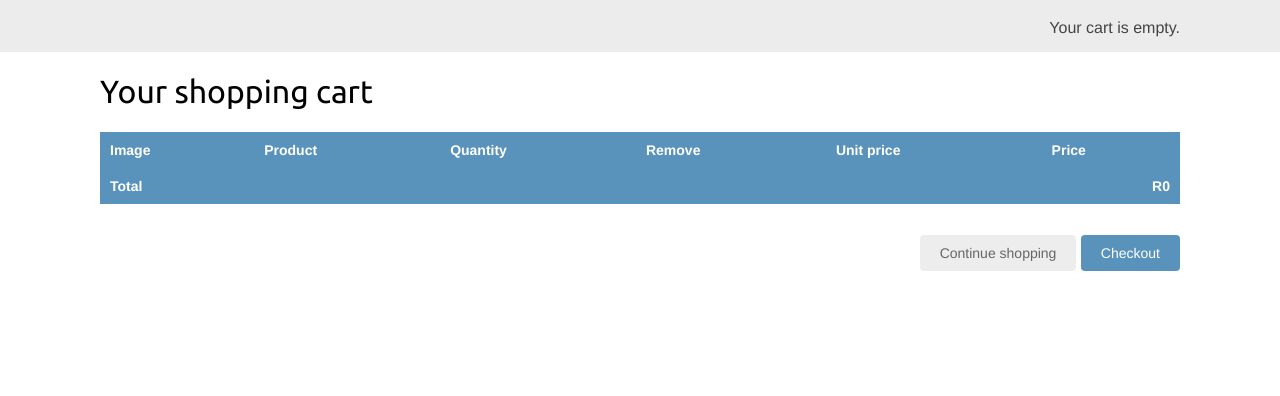
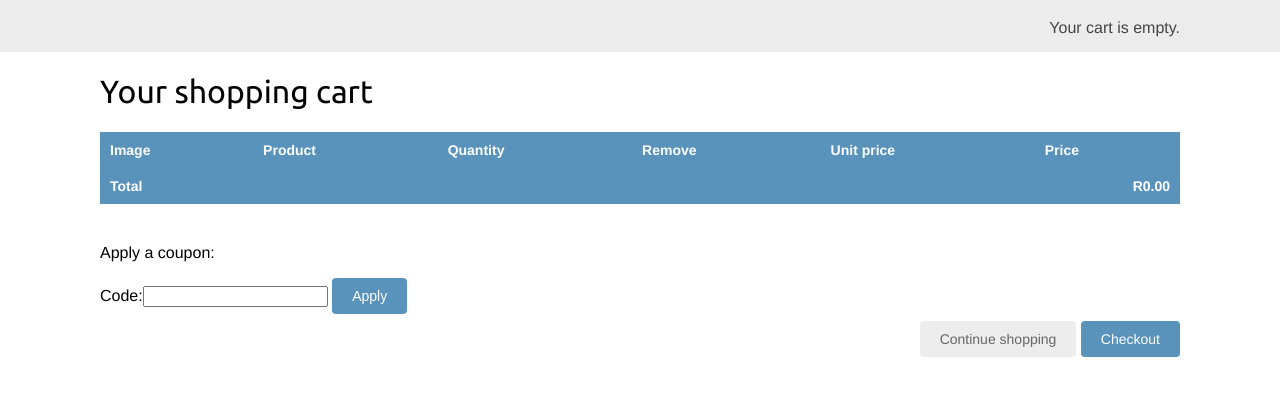
Before and after one commit to Rahimz/molmal, a Django app: page /cart/ in a window 1280 px wide. Shown: the part 46-442 px from the top of the page. Run offline with Django 3.2, Linux system fonts and the light colour scheme; parts of the project's set-up code (start-up, migrations or seed data) failed here and were passed over.

Commit message:
the coupon added to cart detail

```diff
--- a/cart/cart.py
+++ b/cart/cart.py
@@ -1,6 +1,7 @@
 from decimal import Decimal
 from django.conf import settings
 from shop.models import Product
+from coupons.models import Coupon
 
 
 class Cart(object):
@@ -15,6 +16,8 @@ class Cart(object):
             # save an empty cart in the session
             cart = self.session[settings.CART_SESSION_ID] = {}
         self.cart = cart
+        # store current applied coupon
+        self.coupon_id = self.session.get('coupon_id')
 
     def add(self, product, quantity=1, override_quantity=False):
         """
@@ -72,3 +75,21 @@ class Cart(object):
         # remove cart from session
         del self.session[settings.CART_SESSION_ID]
         self.save()
+
+
+    @property
+    def coupon(self):
+        if self.coupon_id:
+            try:
+                return Coupon.objects.get(id=self.coupon_id)
+            except Coupon.DoesNotExist:
+                pass
+        return None
+
+    def get_discount(self):
+        if self.coupon:
+            return (self.coupon.discount / Decimal(100)) * self.get_total_price()
+        return Decimal(0)
+
+    def get_total_price_after_discount(self):
+        return self.get_total_price() - self.get_discount()
--- a/cart/templates/cart/detail.html
+++ b/cart/templates/cart/detail.html
@@ -50,13 +50,39 @@ Your shopping cart
             </tr>
         {% endwith %}
     {% endfor %}
+    {# this block will show the discount coupon in the templates #}
+    {% if cart.coupon %}
+        <tr class="subtotal">
+            <td>Subtotal</td>
+            <td colspan="4"></td>
+        <td class="num">${{ cart.get_total_price|floatformat:2 }}</td>
+        </tr>
+        <tr>
+            <td>
+                "{{ cart.coupon.code }}" coupon
+                ({{ cart.coupon.discount }}% off)
+            </td>
+            <td colspan="4"></td>
+            <td class="num neg">
+                - R{{ cart.get_discount|floatformat:2 }}
+            </td>
+        </tr>
+    {% endif %}
     <tr class="total">
         <td>Total</td>
         <td colspan="4"></td>
-        <td class="num">R{{ cart.get_total_price }}</td>
+        <td class="num">
+            R{{ cart.get_total_price_after_discount|floatformat:2 }}
+        </td>
     </tr>
     </tbody>
 </table>
+<p>Apply a coupon:</p>
+<form action="{% url "coupons:apply" %}" method="post">
+    {{ coupon_apply_form }}
+    <input type="submit" value="Apply">
+    {% csrf_token %}
+</form>
 <p class="text-right">
     <a href="{% url 'shop:product_list' %}" class="button light">Continue shopping</a>
     <a href="{% url "orders:order_create" %}" class="button">
--- a/cart/views.py
+++ b/cart/views.py
@@ -3,6 +3,7 @@ from django.views.decorators.http import require_POST
 from shop.models import Product
 from .cart import Cart
 from .forms import CartAddProductForm
+from coupons.forms import CouponApplyForm
 
 
 @require_POST
@@ -34,6 +35,8 @@ def cart_detail(request):
         item['update_quantity_form'] = CartAddProductForm(initial={
             'quantity': item['quantity'],
             'override': True})
+    coupon_apply_form = CouponApplyForm()
     return render(request,
                   'cart/detail.html',
-                  {'cart': cart})
+                  {'cart': cart,
+                  'coupon_apply_form': coupon_apply_form})
--- /dev/null
+++ b/coupons/forms.py
@@ -0,0 +1,5 @@
+from django import forms
+
+
+class CouponApplyForm(forms.Form):
+    code = forms.CharField()
--- /dev/null
+++ b/coupons/urls.py
@@ -0,0 +1,9 @@
+from django.urls import path
+from . import views
+
+
+app_name = 'coupons'
+
+urlpatterns = [
+    path('apply/', views.coupon_apply, name='apply')
+]
--- a/tshop/urls.py
+++ b/tshop/urls.py
@@ -24,6 +24,7 @@ urlpatterns = [
     path('cart/', include('cart.urls', namespace='cart')),
     path('orders/', include('orders.urls', namespace='orders')),
     path('zarinpal/', include('zarinpal.urls', namespace='zarinpal')),
+    path('coupons/', include('coupons.urls', namespace='coupons')),
     path('', include('shop.urls', namespace='shop')),
 ]
 
```
Also changed, not shown: coupons/admin.py (+8 -1 lines), coupons/models.py (+13 -1 lines), coupons/views.py (+21 -2 lines), coupons/migrations/0001_initial.py (added), coupons/migrations/0002_coupon_active.py (added).
